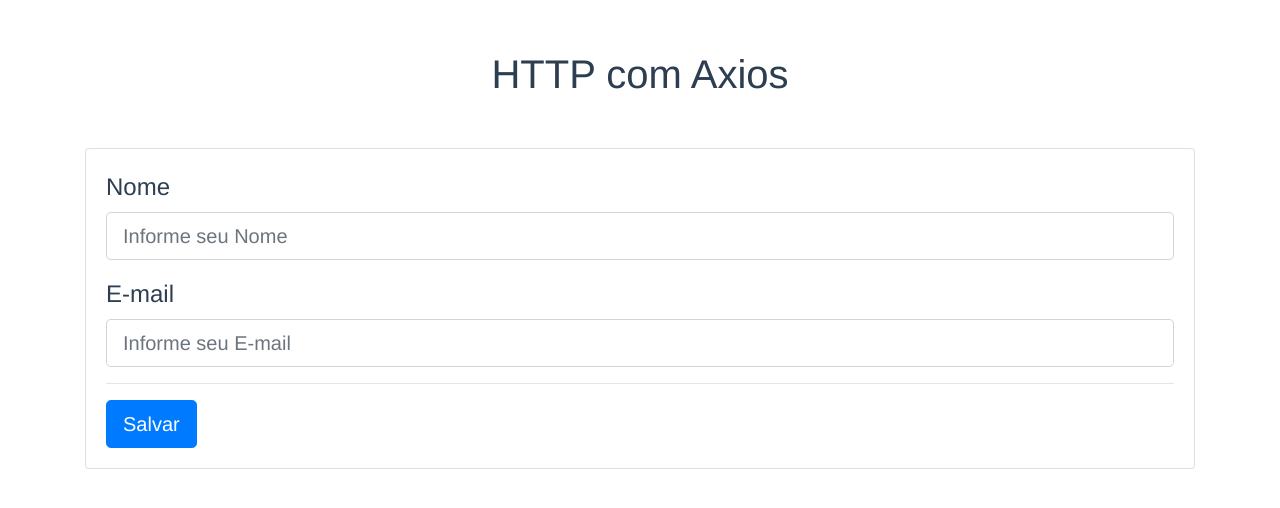
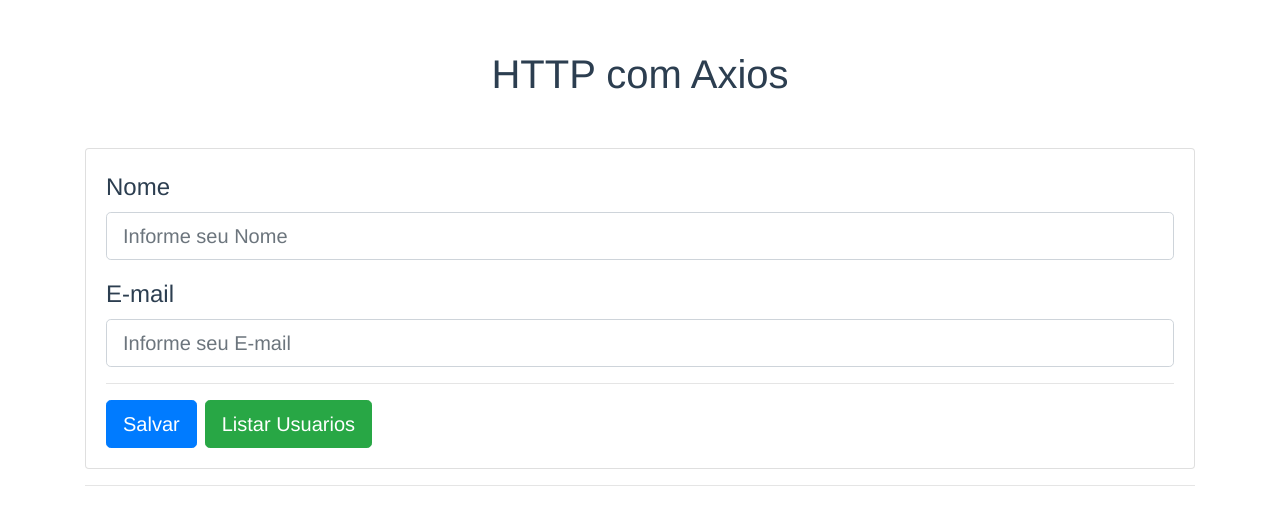
Before and after one commit to miguelgabriel01/VueJS_com_Axios, a Vue app: page / in a window 1280 px wide. Shown: the top 508 px of the page. Built offline with nearby package versions, Linux system fonts and the light colour scheme.

Commit message:
Criação de requisição e listagem de usuarios cadastrados

```diff
--- a/src/App.vue
+++ b/src/App.vue
@@ -11,7 +11,16 @@
 		</b-form-group>
 		<hr>
 		<b-button @click="salvar()" size="lg" variant="primary">Salvar</b-button>
+		<b-button @click="obterUsuarios" size="lg" variant="success" class="ml-2">Listar Usuarios</b-button>
 		</b-card>
+		<hr>
+		<b-list-group>
+			<b-list-group-item v-for="(usuario,id) in usuarios" :key="id">
+       <strong>Nome: {{usuario.nome}}</strong><br>
+       <strong>E-mail: {{usuario.email}}</strong><br>
+       <strong>ID: {{id}}</strong><br>
+			</b-list-group-item>
+		</b-list-group>
 	</div>
 </template>
 
@@ -19,7 +28,8 @@
 export default {
 	data(){
 		return{
-			usuario:{
+			usuarios:[],//salvar os dados da requisição get
+			usuario:{//salva os valores que vem do form e que serão enviados para o firebase com axios
 			nome:'',
 			email:'',
 			}
@@ -35,6 +45,15 @@
 				this.usuario.nome = '',
 				this.usuario.email = ''
 			})
+		},
+    //metodo que ira fazer uma requisição get para listar os usuarios já cadastrados e será chamado aparti de um botão
+		obterUsuarios(){
+		 this.$http.get('usuarios.json')
+		 //caso a requisição ocorra com sucesso
+		 .then(res=> {
+			 this.usuarios = res.data
+			 console.log(res.data)
+		 })
 		}
 	}
  //metodo do ciclo de vida que é criado assim que a aplicação é iniciada
```
